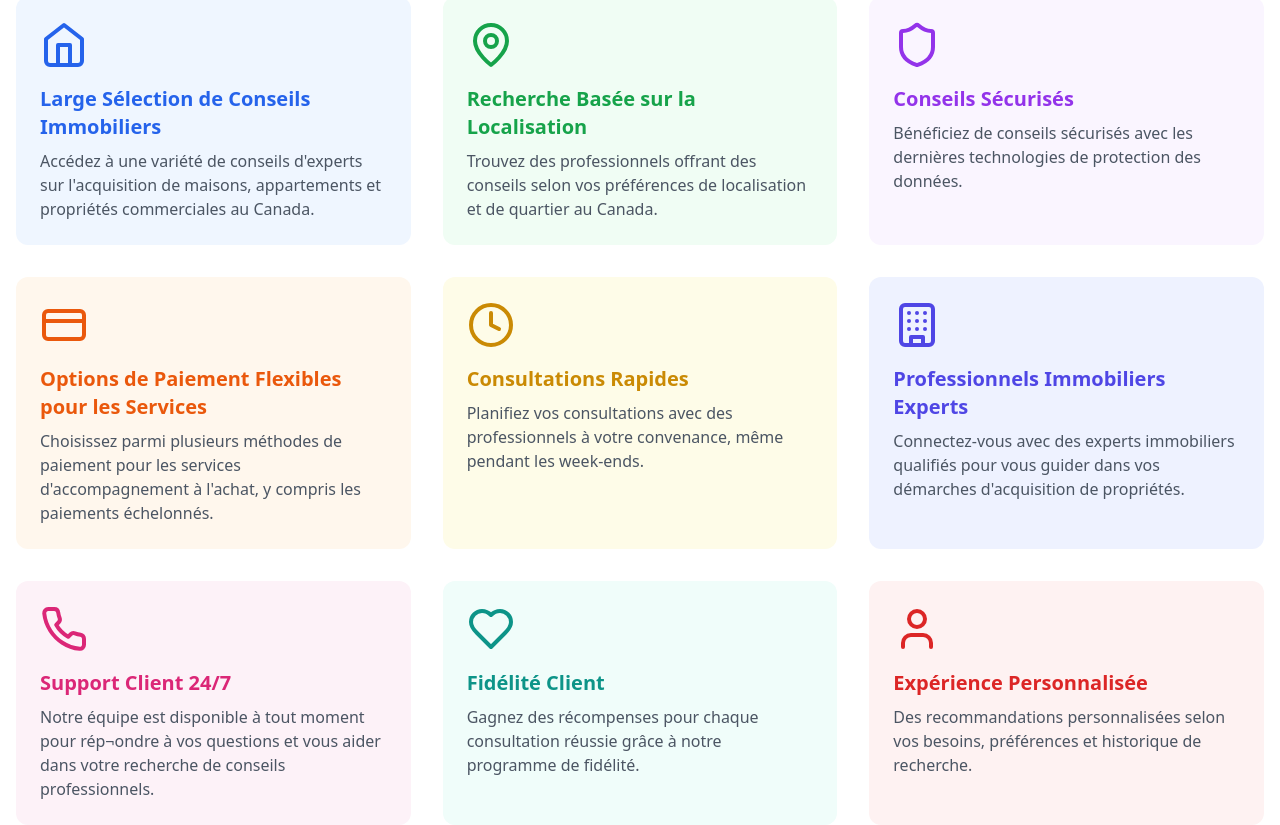
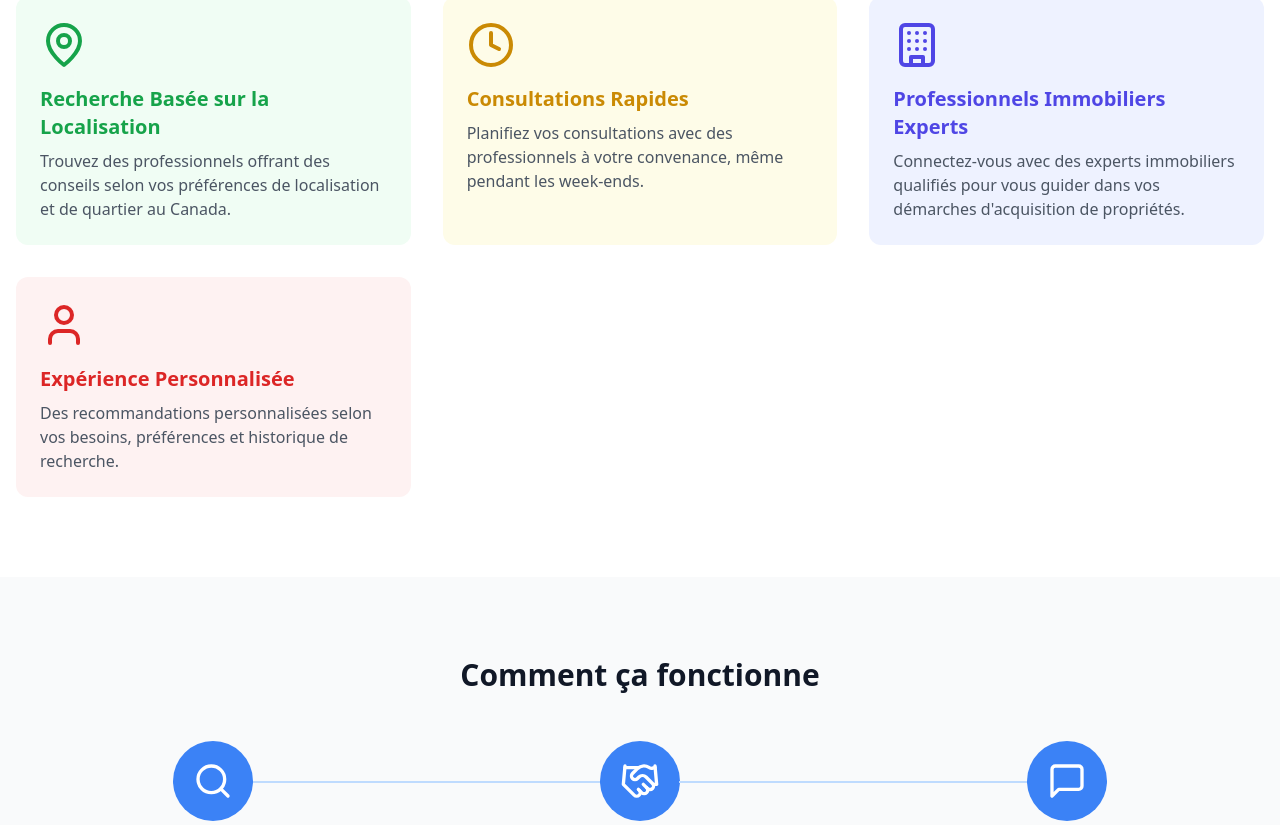
Before and after one commit to Arielpetit/Afro_connect, a React (Vite) app: page / in a window 1280 px wide. Shown: the part 995-1820 px from the top of the page. Built offline with nearby package versions, Linux system fonts and the light colour scheme.

Commit message:
Chore(): updated code

```diff
--- a/src/components/Features.tsx
+++ b/src/components/Features.tsx
@@ -1,30 +1,12 @@
 import React from 'react';
-import { Home, MapPin, Shield, CreditCard, Clock, Phone, Heart, User, Building } from 'lucide-react';
+import { MapPin,  Clock, User, Building } from 'lucide-react';
 
 const features = [
-  {
-    icon: Home,
-    title: 'Large Sélection de Conseils Immobiliers',
-    description: 'Accédez à une variété de conseils d\'experts sur l\'acquisition de maisons, appartements et propriétés commerciales au Canada.',
-    color: 'bg-blue-50 text-blue-600'
-  },
   {
     icon: MapPin,
     title: 'Recherche Basée sur la Localisation',
     description: 'Trouvez des professionnels offrant des conseils selon vos préférences de localisation et de quartier au Canada.',
     color: 'bg-green-50 text-green-600'
-  },
-  {
-    icon: Shield,
-    title: 'Conseils Sécurisés',
-    description: 'Bénéficiez de conseils sécurisés avec les dernières technologies de protection des données.',
-    color: 'bg-purple-50 text-purple-600'
-  },
-  {
-    icon: CreditCard,
-    title: 'Options de Paiement Flexibles pour les Services',
-    description: 'Choisissez parmi plusieurs méthodes de paiement pour les services d\'accompagnement à l\'achat, y compris les paiements échelonnés.',
-    color: 'bg-orange-50 text-orange-600'
   },
   {
     icon: Clock,
@@ -37,18 +19,6 @@ const features = [
     title: 'Professionnels Immobiliers Experts',
     description: 'Connectez-vous avec des experts immobiliers qualifiés pour vous guider dans vos démarches d\'acquisition de propriétés.',
     color: 'bg-indigo-50 text-indigo-600'
-  },
-  {
-    icon: Phone,
-    title: 'Support Client 24/7',
-    description: 'Notre équipe est disponible à tout moment pour rép¬ondre à vos questions et vous aider dans votre recherche de conseils professionnels.',
-    color: 'bg-pink-50 text-pink-600'
-  },
-  {
-    icon: Heart,
-    title: 'Fidélité Client',
-    description: 'Gagnez des récompenses pour chaque consultation réussie grâce à notre programme de fidélité.',
-    color: 'bg-teal-50 text-teal-600'
   },
   {
     icon: User,
--- a/src/firebase.ts
+++ b/src/firebase.ts
@@ -6,13 +6,13 @@ import { getAnalytics } from "firebase/analytics";
 
 // New Firebase configuration
 const firebaseConfig = {
-  apiKey: "AIzaSyC30CPo1ctct0wVZJ59EeFI6GBp3mSRjnE",
-  authDomain: "afro-fc306.firebaseapp.com",
-  projectId: "afro-fc306",
-  storageBucket: "afro-fc306.firebasestorage.app",
-  messagingSenderId: "815243166575",
-  appId: "1:815243166575:web:e3eb9174288d19a9cf9e9a",
-  measurementId: "G-7MRD9N466L"
+  apiKey: "AIzaSyAGb9vN247gUz0M6Qwb1_jZwsd9jypG1ro",
+  authDomain: "afro-test-a78c7.firebaseapp.com",
+  projectId: "afro-test-a78c7",
+  storageBucket: "afro-test-a78c7.firebasestorage.app",
+  messagingSenderId: "298359883716",
+  appId: "1:298359883716:web:022ef0667676fcbb488691",
+  measurementId: "G-T2TTXXKGZG"
 };
 
 // Initialize Firebase
```
